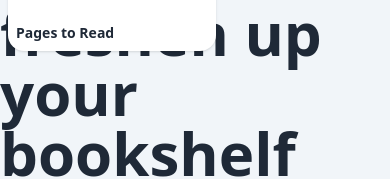
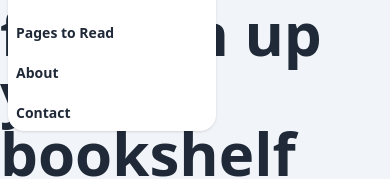
Before and after one commit to mdsaidul44/project-eight, a React (Vite) app: page / in a window 390 px wide. Both pictures are taken after a click on the button 35 px from the left and 44 px from the top of the page. Shown: the part 145-324 px from the top of the page. Built offline with nearby package versions, Linux system fonts and the light colour scheme.

Commit message:
responsive added

```diff
--- a/src/components/NavBar/NavBar.jsx
+++ b/src/components/NavBar/NavBar.jsx
@@ -31,6 +31,18 @@ const NavBar = () => {
                             className={({ isActive }) => isActive ?
                                 'text-primary font-bold' : 'font-bold'}>
                            Pages to Read
+                        </NavLink>
+                        <NavLink
+                            to='/about'
+                            className={({ isActive }) => isActive ?
+                                'text-primary font-bold' : 'font-bold'}>
+                            About
+                        </NavLink>
+                        <NavLink
+                            to='/contact'
+                            className={({ isActive }) => isActive ?
+                                'text-primary font-bold' : 'font-bold'}>
+                           Contact
                         </NavLink>
                     </ul>
                 </div>
```
